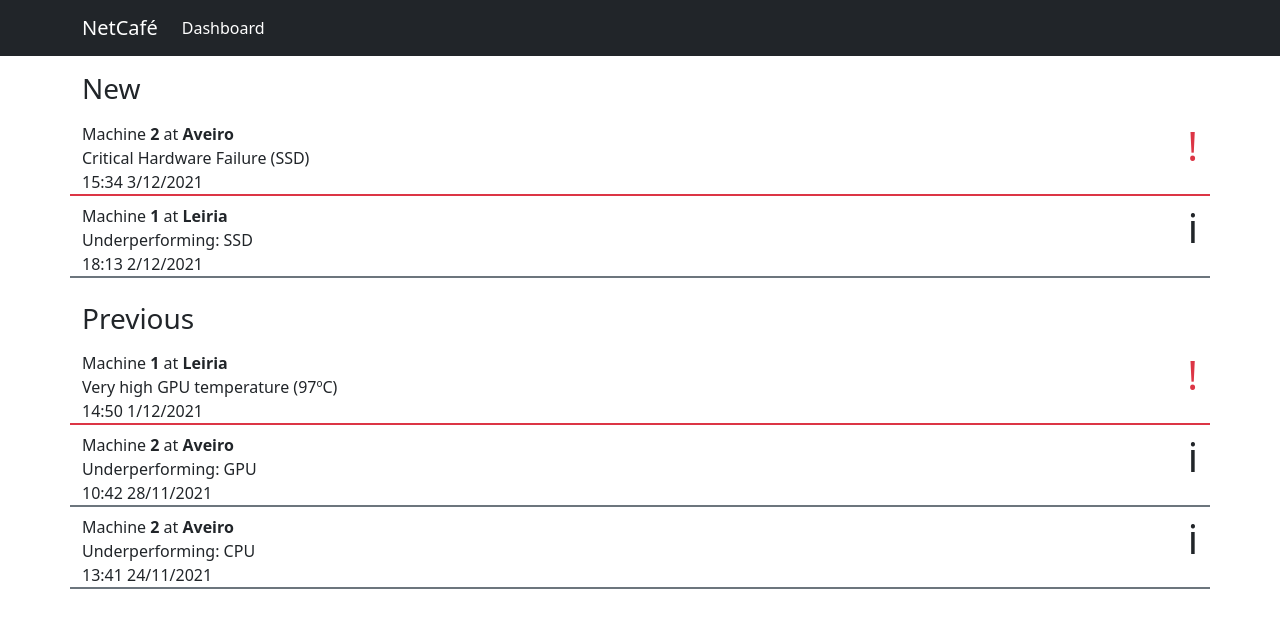
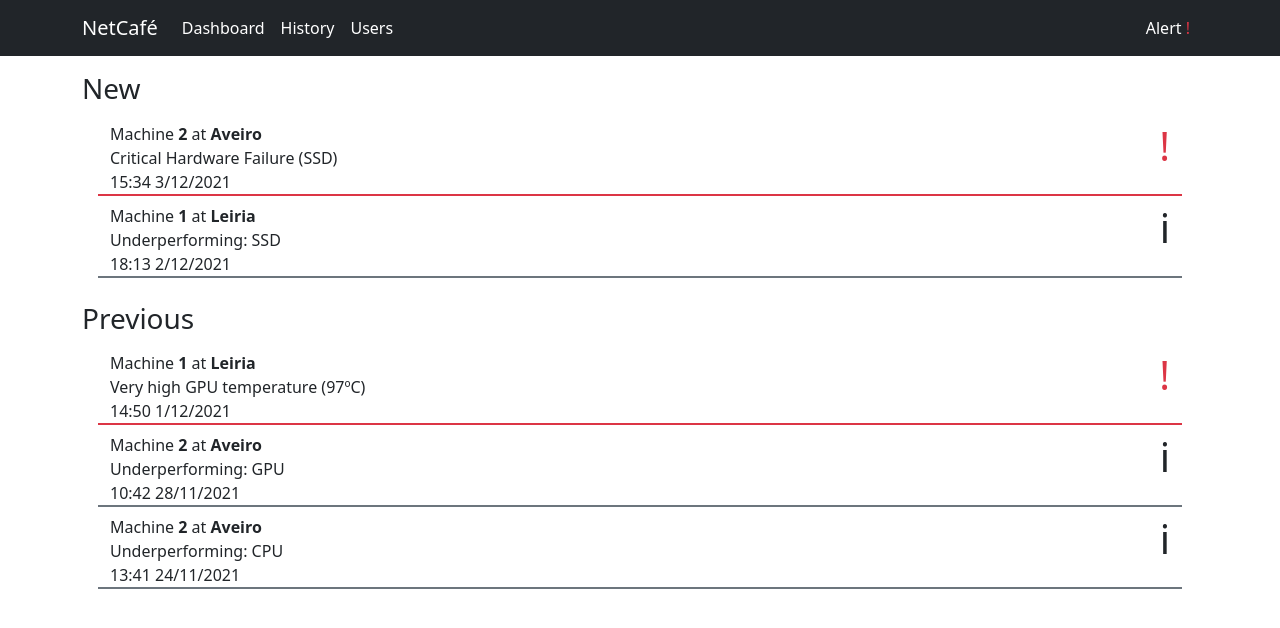
Before and after one commit to Inryatt/IES_NetCafe, a React (Create React App) app in the folder webapp/: page /notifications in a window 1280 px wide. Shown: the top 628 px of the page. Built offline with nearby package versions, Linux system fonts and the light colour scheme.

Commit message:
alert on navbar

```diff
--- /dev/null
+++ b/webapp/src/components/AlertNotif/AlertNotif.js
@@ -0,0 +1,44 @@
+import React from "react";
+import { Col, Row } from "react-bootstrap";
+
+
+const AlertNotif = ({alert, isSmall}) => {
+    return (
+        <Row className={"mx-3 pt-2 border-bottom border-2 text-start" + (alert.urgent ? " border-danger" : " border-secondary")}>
+
+            {
+                isSmall ?
+                <>
+                    <Col xs={9}>
+                        Machine <b>{alert.machine}</b> at <b>{alert.location}</b>
+                        <br/>
+                        {alert.message}
+                        <br/>
+                        {alert.timestamp}
+                    </Col>
+                    <Col xs={2} className="text-end">
+                        <h3 className={alert.urgent ? "text-danger" : ""}>{alert.urgent ? "!" : "i"}</h3>
+                    </Col>
+                </>
+                :
+                <>
+                <Col xs={11}>
+                    Machine <b>{alert.machine}</b> at <b>{alert.location}</b>
+                    <br/>
+                    {alert.message}
+                    <br/>
+                    {alert.timestamp}
+                </Col>
+                <Col xs={1} className="text-end">
+                    <h1 className={alert.urgent ? "text-danger" : ""}>{alert.urgent ? "!" : "i"}</h1>
+                </Col>
+                </>
+
+            }
+
+
+        </Row>
+    )
+}
+
+export default AlertNotif
--- a/webapp/src/components/CustomNavbar/CustomNavbar.js
+++ b/webapp/src/components/CustomNavbar/CustomNavbar.js
@@ -1,8 +1,84 @@
 import React from "react";
-import { Container, Nav, Navbar } from "react-bootstrap";
+import { Container, Nav, Navbar, OverlayTrigger, Popover, Button, Row, Col } from "react-bootstrap";
+import AlertNotif from "../AlertNotif/AlertNotif";
 
+const staticNewAlerts = [
+    {
+        location: "Aveiro",
+        machine: 2,
+        message: "Critical Hardware Failure (SSD)",
+        timestamp: "15:34 3/12/2021",
+        urgent: true
+    },
+    {
+        location: "Leiria",
+        machine: 1,
+        message: "Underperforming: SSD",
+        timestamp: "18:13 2/12/2021",
+        urgent: false
+    }
+]
+
+const popover = (
+    <Popover id="popover-basic">
+      {/* <Popover.Header as="h3">Popover right</Popover.Header> */}
+      <Popover.Body>
+        <AlertNotif
+            alert={staticNewAlerts[0]}
+            isSmall={true}
+        />
+        <AlertNotif
+            alert={staticNewAlerts[1]}
+            isSmall={true}
+        />
+        <br/>
+        <Button variant="success" href="/notifications">To Notifications Page</Button>
+      </Popover.Body>
+    </Popover>
+  );
 
 const CustomNavbar = () => {
+
+    const staticNewAlerts = [
+        {
+            location: "Aveiro",
+            machine: 2,
+            message: "Very high CPU temperature",
+            timestamp: "15:34 3/12/2021",
+            urgent: true
+        },
+        {
+            location: "Leiria",
+            machine: 1,
+            message: "Computer running slower than usual",
+            timestamp: "18:13 2/12/2021",
+            urgent: false
+        }
+    ]
+
+    const staticPrevAlerts = [
+        {
+            location: "Leiria",
+            machine: 1,
+            message: "Very high CPU temperature",
+            timestamp: "14:50 1/12/2021",
+            urgent: true
+        },
+        {
+            location: "Aveiro",
+            machine: 2,
+            message: "Computer running slower than usual",
+            timestamp: "10:42 28/11/2021",
+            urgent: false
+        },
+        {
+            location: "Aveiro",
+            machine: 2,
+            message: "Computer running slower than usual",
+            timestamp: "13:41 24/11/2021",
+            urgent: false
+        }
+    ]
 
     return (
         <Navbar bg="dark" expand="md">
@@ -12,6 +88,31 @@ const CustomNavbar = () => {
                 <Navbar.Collapse id="custom-navbar">
                     <Nav>
                         <Nav.Link href="/dashboard" className="text-white">Dashboard</Nav.Link>
+                        <Nav.Link href="/history" className="text-white">History</Nav.Link>
+                        <Nav.Link href="/users" className="text-white">Users</Nav.Link>
+                    </Nav>
+                    <Nav className="ms-auto">
+                        <OverlayTrigger
+                            trigger="hover"
+                            placement="bottom"
+                            overlay={popover}
+                            delay={{show: 250,hide:800}}
+                        >
+                            <Nav.Link className="text-white">
+                                {/* <Row>
+                                    <Col xs={6}>
+                                        Alert
+                                    </Col>
+                                    <Col xs={6}>
+                                        <p className="text-danger">!</p>
+                                    </Col>
+                                </Row> */}
+                                 Alert <span className="text-danger">!</span>
+
+                            </Nav.Link>
+                        </OverlayTrigger>
+
+                        {/* // <Nav.Link href="/dashboard" className="text-white">Alerts</Nav.Link> */}
                     </Nav>
                 </Navbar.Collapse>
             </Container>
--- a/webapp/src/pages/AlertsPage/AlertNotif/AlertNotif.js
+++ /dev/null
@@ -1,22 +0,0 @@
-import React from "react";
-import { Col, Row } from "react-bootstrap";
-
-
-const AlertNotif = ({alert}) => {
-    return (
-        <Row className={"pt-2 border-bottom border-2 text-start" + (alert.urgent ? " border-danger" : " border-secondary")}>
-            <Col xs={11}>
-                Machine <b>{alert.machine}</b> at <b>{alert.location}</b>
-                <br/>
-                {alert.message}
-                <br/>
-                {alert.timestamp}
-            </Col>
-            <Col xs={1} className="text-end">
-                <h1 className={alert.urgent ? "text-danger" : ""}>{alert.urgent ? "!" : "i"}</h1>
-            </Col>
-        </Row>
-    )
-}
-
-export default AlertNotif
--- a/webapp/src/pages/AlertsPage/AlertsPage.js
+++ b/webapp/src/pages/AlertsPage/AlertsPage.js
@@ -1,5 +1,5 @@
 import React, { useState } from "react";
-import AlertNotif from "./AlertNotif/AlertNotif";
+import AlertNotif from "../../components/AlertNotif/AlertNotif";
 
 
 // static values for prototyping
```
